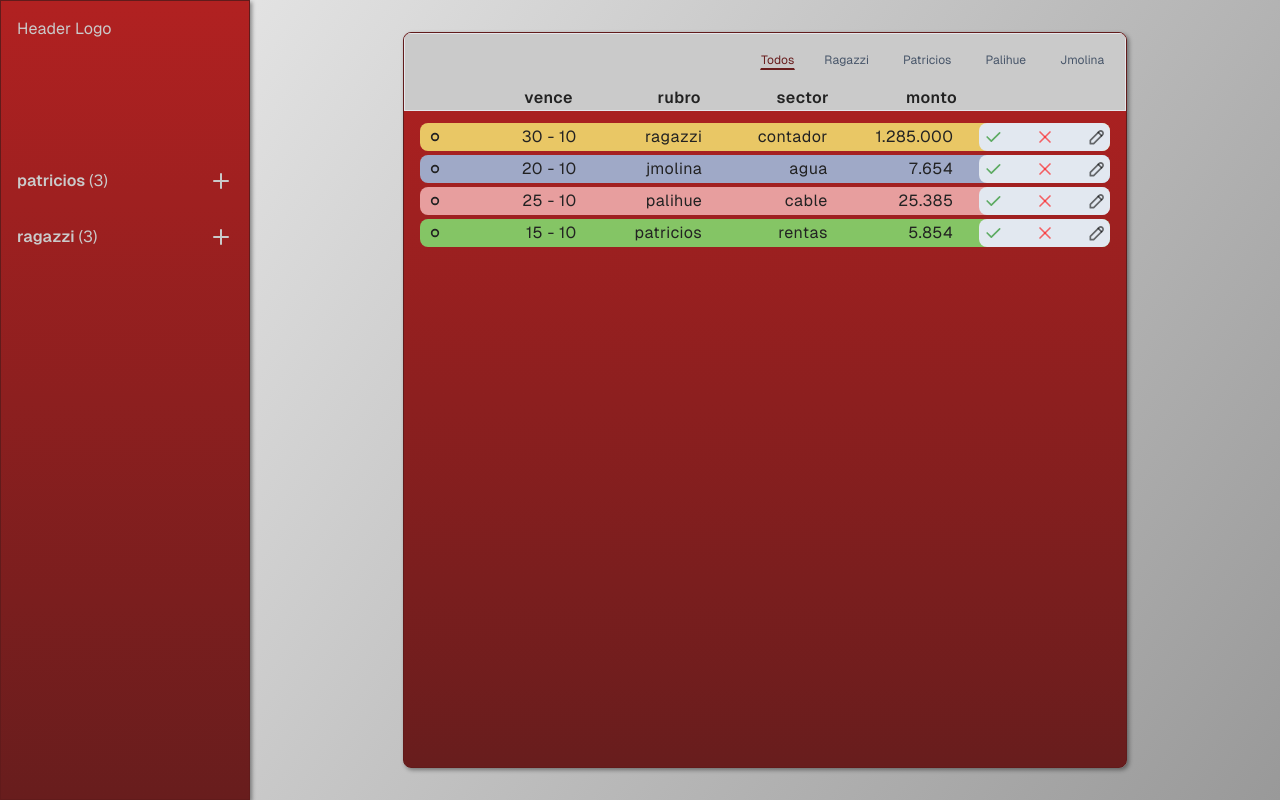
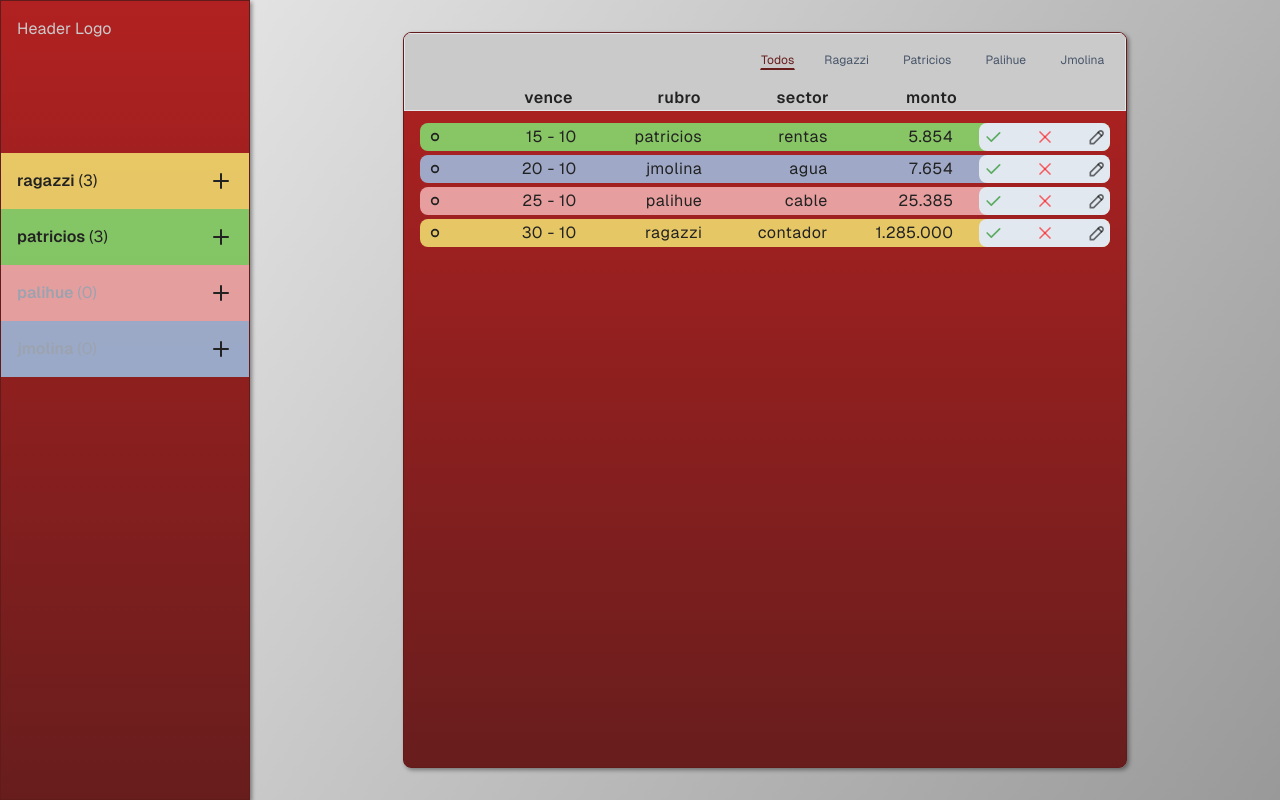
Before and after one commit to jonatanjmissora/ragazzi-calendario-nextjs, a Next.js app: page / in a window 1280 px wide. Built offline with nearby package versions, Linux system fonts and the light colour scheme.

Commit message:
zustand con el menu

```diff
--- a/app/components/Dashboard/PagosPendientesList.tsx
+++ b/app/components/Dashboard/PagosPendientesList.tsx
@@ -1,16 +1,20 @@
+import filteredArrayByRubro from "@/app/utils/filteredArray"
 import PagoPendiente from "./PagosPendientesList/PagoPendiente"
 import { usePagosStore } from "@/app/zustand/usePagosStore"
 
 export default function PagosPendientesList() {
 
-  const { pagosPend: pagosPendientes } = usePagosStore()
+  const { pagosPend: pagosPendientes, filter } = usePagosStore()
 
   if (pagosPendientes.length === 0) return <p className="p-8 text-xl">No hay pagos todavia ...</p>
+
+  const filteredPagosPendientes = filteredArrayByRubro(pagosPendientes, filter)
+  const sortedData = filteredPagosPendientes.sort((a, b) => a.vencimiento.localeCompare(b.vencimiento))
 
   return (
     <div
       className=" py-2">
-      {pagosPendientes.map(pago =>
+      {sortedData.map(pago =>
         <PagoPendiente
           key={pago._id.toString()}
           pago={pago}
--- a/app/components/Dashboard/PagosPendientesList/PagoCheckbox.tsx
+++ b/app/components/Dashboard/PagosPendientesList/PagoCheckbox.tsx
@@ -5,7 +5,7 @@ import { usePagosStore } from "@/app/zustand/usePagosStore"
 
 export default function PagoCheckbox({ pago }: { pago: PagoPendienteProps }) {
 
-  const { addIdTotal, deleteIdTotal } = usePagosStore()
+  const { idsTotal, addIdTotal, deleteIdTotal } = usePagosStore()
 
   const handleChange = (e: React.ChangeEvent<HTMLInputElement>) => {
     if (e.currentTarget.checked)
@@ -13,12 +13,15 @@ export default function PagoCheckbox({ pago }: { pago: PagoPendienteProps }) {
     else deleteIdTotal(pago._id)
   }
 
+  const isOnTotal = idsTotal.includes(pago._id)
+
   return (
     <span id="span-checkbox"
       className="flex justify-center items-center">
       <input
         className="hidden"
         onChange={handleChange}
+        checked={isOnTotal}
         id={`check-${pago._id}`} type="checkbox" />
       <label className="label-empty rounded-lg hover:bg-slate-400 hover:text-slate-900 duration-200" htmlFor={`check-${pago._id}`}><DotEmptySVG className="size-5" /></label>
       <label className="label-fill rounded-lg hover:bg-slate-400 hover:text-slate-900" htmlFor={`check-${pago._id}`}><DotFillSVG className="size-5" /></label>
--- a/app/components/MenuAccordion/Menu.tsx
+++ b/app/components/MenuAccordion/Menu.tsx
@@ -1,20 +1,23 @@
-import { Sorted } from "@/app/utils/sort"
+import Header from "./Header"
 import Rubro from "./Rubro"
-import Header from "./Header"
 
-export default function Menu() {
+const getSectores = (array: MenuRubroProps[], rubro: string) => {
+    const sectoresArray = array.filter(object => object.rubro === rubro)
+    return sectoresArray.length > 0 ? sectoresArray[0].sectores : []
+}
 
-  //const rubros = await getMenuRubros()
-  const rubros = { ragazzi: ["gas", "luz", "telefono"], "patricios": ["municipal", "rentas", "patente"] } as { [key: string]: string[] }
-  const sortedRubros = Sorted(Object.keys(rubros))
+export default function Menu({data} : {data : MenuRubroProps[]}) {
 
-  return (
-    <section className="w-[250px] min-h-screen primary flex flex-col shadow-lg">
+    const menuRubros = data
 
-      <Header />
+    const sortedRubros = ["ragazzi", "patricios", "palihue", "jmolina"]
 
-      {sortedRubros.map(rubro => <Rubro key={rubro} rubro={rubro} sectores={rubros[rubro]} />)}
+    return (
+        <section className="w-[250px] min-h-screen primary flex flex-col shadow-lg">
 
-    </section>
-  )
+        <Header />
+        {sortedRubros.map(rubro => <Rubro key={rubro} rubro={rubro} sectores={getSectores(menuRubros, rubro)} />)}
+
+        </section>
+    )
 }
--- /dev/null
+++ b/app/components/MenuAccordion/MenuContainer.tsx
@@ -0,0 +1,19 @@
+import { Sorted } from "@/app/utils/sort"
+import Rubro from "./Rubro"
+import Header from "./Header"
+import Menu from "./Menu"
+
+export default function MenuContainer() {
+
+  //const rubros = await getMenuRubros()
+  const data = [
+    {_id: "01", rubro: "ragazzi", sectores: ["gas", "luz", "telefono"]},
+    {_id: "02", rubro: "patricios", sectores: ["municipal", "rentas", "patente"]},
+  ]
+
+  return (
+    <>
+      <Menu data={data}/>
+    </>
+  )
+}
--- a/app/components/MenuAccordion/Rubro.tsx
+++ b/app/components/MenuAccordion/Rubro.tsx
@@ -20,7 +20,7 @@ export default function Rubro({ rubro, sectores }: { rubro: string, sectores: st
   return (
     <div className="flex flex-col justify-between relative">
 
-      <div className="flex-1 flex justify-between items-center p-4 hover:bg-slate-800"
+      <div className={`flex-1 flex justify-between items-center p-4 ${rubro} text-my-black duration-200 hover:bg-slate-800 hover:text-my-white`}
         onClick={handleClick}>
 
         <div className={`${isEmptyClass && "text-gray-400"}`}>
--- a/app/page.tsx
+++ b/app/page.tsx
@@ -1,10 +1,10 @@
 import DashboardContainer from "./components/Dashboard/DashboardContainer";
-import Menu from "./components/MenuAccordion/Menu"
+import MenuContainer from "./components/MenuAccordion/MenuContainer";
 
-export default function Home() {
+export default function Page() {
   return (
     <div className="flex min-h-screen overflow-hidden font-[family-name:var(--font-geist-sans)]">
-      <Menu />
+      <MenuContainer />
       <DashboardContainer />
     </div>
   );
--- /dev/null
+++ b/app/types/menuRubros.ts
@@ -0,0 +1,5 @@
+type MenuRubroProps = {
+    _id: string;
+    rubro: string;
+    sectores: string[];
+}
```
Also changed, not shown: app/components/Dashboard/Dashboard.tsx (+0 -8 lines), app/zustand/usePagosStore.ts (+8 -1 lines).
